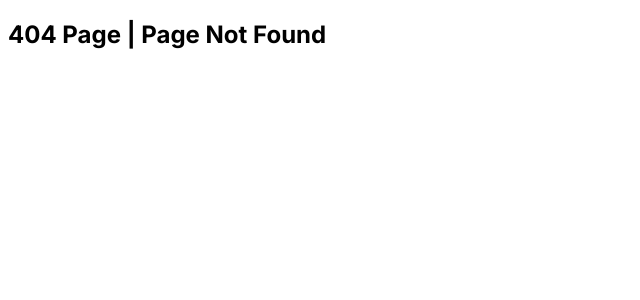
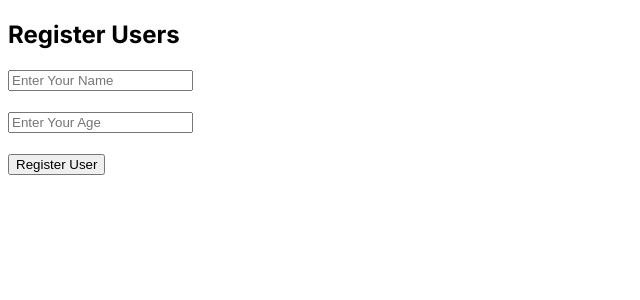
Before and after one commit to farzeen-ali/Next-JS-14-Tutorial-2024---The-Techzeen, a Next.js app: page /register in a window 1280 px wide. Before the commit this address had no page. Shown: the top 300 px of the page, without its empty margins (0-640 px from the left). Built offline with nearby package versions, Linux system fonts and the light colour scheme.

Commit message:
POST API Integration With Next JS Frontend

```diff
--- /dev/null
+++ b/src/app/api/users/route.js
@@ -0,0 +1,11 @@
+import { NextResponse } from "next/server"
+
+export const POST = async (req, res) => {
+    let data = await req.json();
+    console.log(data)
+    if (!data.username || !data.age){
+        return NextResponse.json({result: 'Bad Request'} , {status: 400})
+    }
+    // return NextResponse.json({name:'Farzeen', age: 23})
+    return NextResponse.json({result: 'Success'}, {status: 200})
+}
--- /dev/null
+++ b/src/app/register/page.js
@@ -0,0 +1,27 @@
+'use client';
+
+import { useState } from "react";
+
+const Register = () => {
+    const [username, setUserName] = useState("");
+    const [age, setAge] = useState("");
+    const registerUser = async () => {
+        // console.log(username,age)
+        let data = await fetch('http://localhost:3000/api/users', {
+            method: 'Post',
+            body: JSON.stringify({username,age})
+        })
+        data = await data.json();
+        console.log(data)
+    }
+  return (
+    <>
+     <h2>Register Users</h2>
+     <input type='text' value={username} placeholder='Enter Your Name' onChange={(e) => setUserName(e.target.value)} /> <br /><br />
+     <input type='text' value={age} placeholder='Enter Your Age' onChange={(e) => setAge(e.target.value)} /> <br /><br />
+     <button onClick={registerUser}>Register User</button>
+    </>
+  );
+}
+
+export default Register;
```
